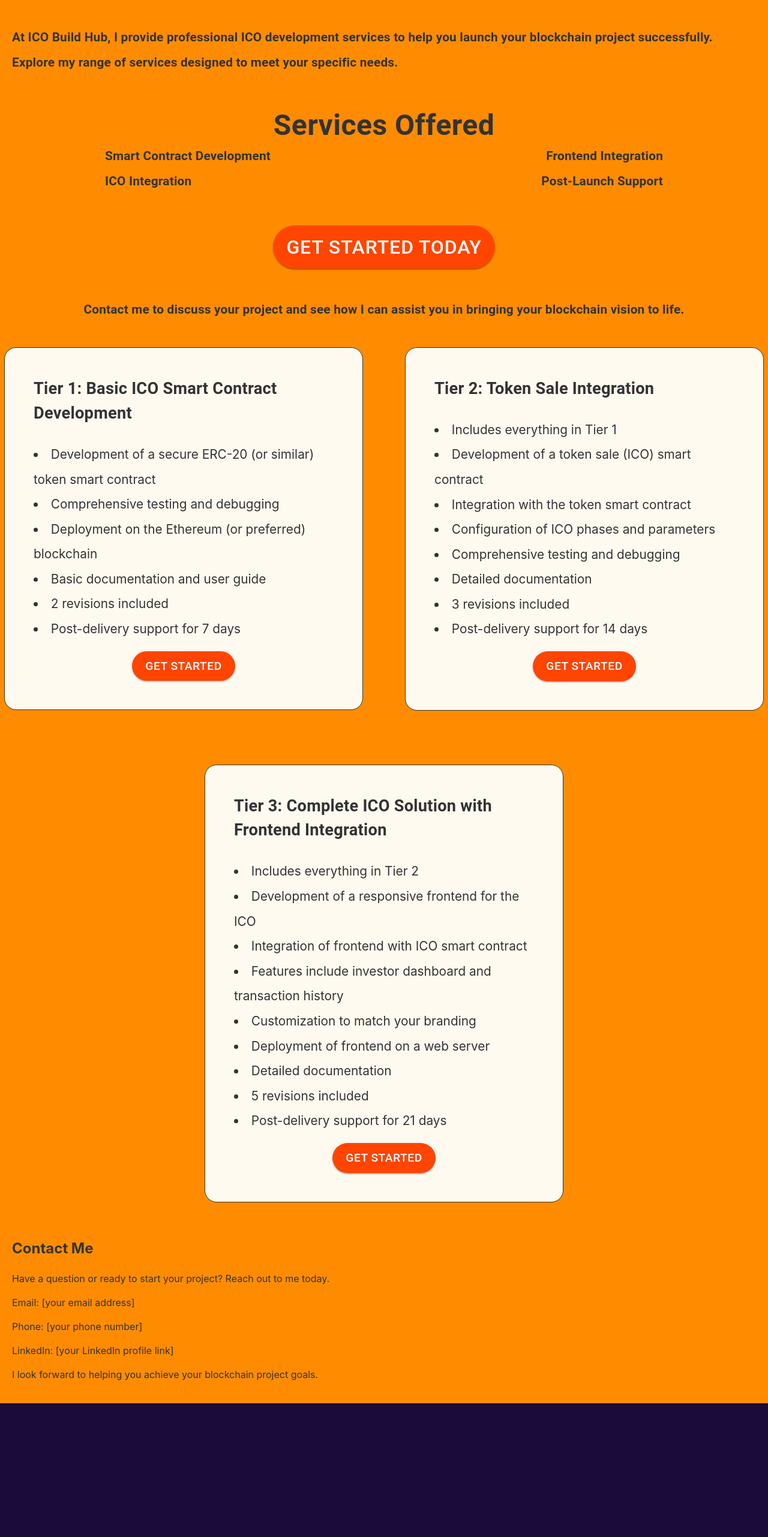
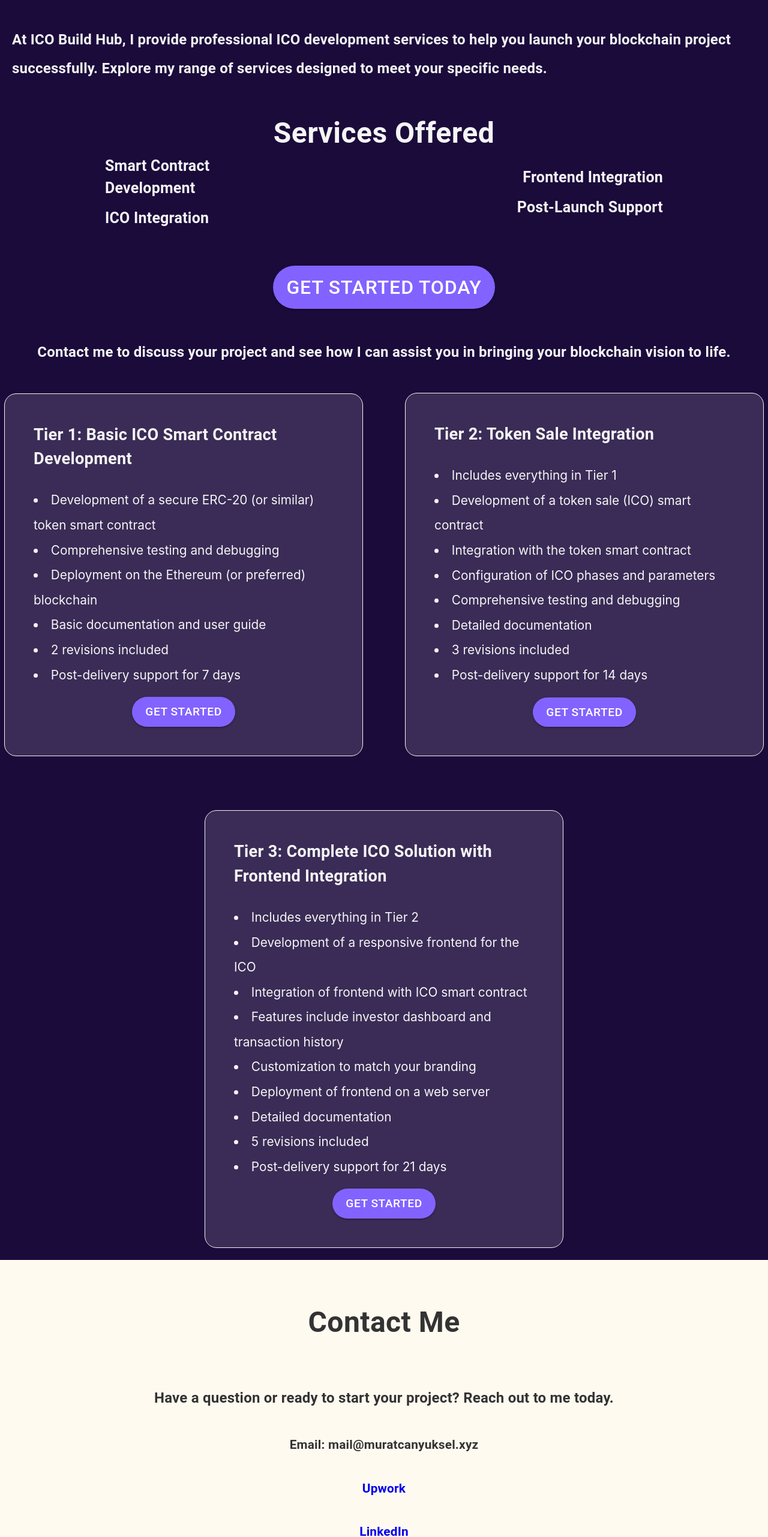
Before and after one commit to muratcan-yuksel/ico-page, a React (Vite) app: page / in a window 1280 px wide. Shown: the part 234-2797 px from the top of the page at 60% size. Before the commit the page ends 2574 px from the top, so only its background shows below. Built offline with nearby package versions, Linux system fonts and the light colour scheme.

Commit message:
changed color back to darker

```diff
--- a/src/components/Contact.jsx
+++ b/src/components/Contact.jsx
@@ -1,20 +1,109 @@
+import { Box, Typography } from "@mui/material";
 import React from "react";
 
 const Contact = () => (
-  <section
-    style={{
+  <Box
+    sx={{
       padding: "20px",
+      display: "flex",
+      flexDirection: "column",
+      justifyContent: "center",
+      alignItems: "center",
+      backgroundColor: "floralwhite",
     }}
     id="contact"
   >
-    <h2>Contact Me</h2>
-    <p>
+    <Typography
+      sx={{
+        color: "#333333",
+        fontSize: {
+          xs: "1.5em",
+          md: "3em",
+        },
+        fontWeight: "bold",
+        margin: "1em 0 0 0",
+        marginBottom: "1em",
+      }}
+    >
+      Contact Me
+    </Typography>
+    <Typography
+      sx={{
+        color: "#333333",
+        fontSize: {
+          xs: "1em",
+          md: "1.5em",
+        },
+        fontWeight: "bold",
+        margin: "1em 0 0 0",
+        marginBottom: "1em",
+      }}
+    >
       Have a question or ready to start your project? Reach out to me today.
-    </p>
-    <p>Email: [your email address]</p>
-    <p>Phone: [your phone number]</p>
-    <p>LinkedIn: [your LinkedIn profile link]</p>
-    <p>I look forward to helping you achieve your blockchain project goals.</p>
-  </section>
+    </Typography>
+    <Typography
+      sx={{
+        color: "#333333",
+        fontSize: {
+          xs: "1em",
+          md: "1.3em",
+        },
+        fontWeight: "bold",
+        margin: "1em 0 0 0",
+        marginBottom: "1em",
+      }}
+    >
+      Email: mail@muratcanyuksel.xyz
+    </Typography>
+    <Typography
+      sx={{
+        color: "#333333",
+        fontSize: {
+          xs: "1em",
+          md: "1.3em",
+        },
+        fontWeight: "bold",
+        margin: "1em 0 0 0",
+        marginBottom: "1em",
+      }}
+    >
+      <a
+        href="https://www.upwork.com/freelancers/~013e02c0111a99e5d5"
+        target="_blank"
+      >
+        Upwork
+      </a>{" "}
+    </Typography>
+    <Typography
+      sx={{
+        color: "#333333",
+        fontSize: {
+          xs: "1em",
+          md: "1.3em",
+        },
+        fontWeight: "bold",
+        margin: "1em 0 0 0",
+        marginBottom: "1em",
+      }}
+    >
+      <a href="https://www.linkedin.com/in/muratcanyuksel/" target="_blank">
+        LinkedIn
+      </a>
+    </Typography>
+    <Typography
+      sx={{
+        color: "#333333",
+        fontSize: {
+          xs: "1em",
+          md: "1.5em",
+        },
+        fontWeight: "bold",
+        margin: "1em 0 0 0",
+        marginBottom: "1em",
+      }}
+    >
+      I look forward to helping you achieve your blockchain project goals.
+    </Typography>
+  </Box>
 );
 export default Contact;
--- a/src/components/Homepage.jsx
+++ b/src/components/Homepage.jsx
@@ -14,7 +14,7 @@ const Homepage = () => (
   >
     <Typography
       sx={{
-        color: "#333333",
+        color: "whitesmoke",
         fontSize: {
           xs: "1.5em",
           md: "3em",
@@ -30,10 +30,10 @@ const Homepage = () => (
       sx={{
         fontSize: {
           xs: "1em",
-          md: "1.3em",
+          md: "1.5em",
         },
+        fontWeight: "bold",
         lineHeight: "2em",
-        fontWeight: "bold",
       }}
     >
       At ICO Build Hub, I provide professional ICO development services to help
@@ -42,7 +42,7 @@ const Homepage = () => (
     </Typography>
     <Typography
       sx={{
-        color: "#333333",
+        color: "whitesmoke",
         fontSize: {
           xs: "1.5em",
           md: "3em",
@@ -85,20 +85,20 @@ const Homepage = () => (
       >
         <Typography
           sx={{
-            fontWeight: "bold",
             width: "50%",
             marginBottom: "0.5em",
-            fontSize: "1em",
+            fontSize: "1.2em",
+            fontWeight: "bold",
           }}
         >
           Smart Contract Development
         </Typography>
         <Typography
           sx={{
-            fontWeight: "bold",
             width: "50%",
             marginBottom: "0.5em",
-            fontSize: "1em",
+            fontSize: "1.2em",
+            fontWeight: "bold",
           }}
         >
           ICO Integration
@@ -120,20 +120,20 @@ const Homepage = () => (
         {" "}
         <Typography
           sx={{
-            fontSize: "1em",
-            fontWeight: "bold",
+            fontSize: "1.2em",
             width: "50%",
             marginBottom: "0.5em",
+            fontWeight: "bold",
           }}
         >
           Frontend Integration
         </Typography>
         <Typography
           sx={{
-            fontSize: "1em",
-            fontWeight: "bold",
+            fontSize: "1.2em",
             width: "50%",
             marginBottom: "0.5em",
+            fontWeight: "bold",
           }}
         >
           Post-Launch Support
@@ -146,11 +146,10 @@ const Homepage = () => (
       size="large"
       sx={{
         borderRadius: 10,
-        backgroundColor: "#FF4500",
+        backgroundColor: "#8263ff",
         color: "white",
         "&:hover": {
           fontWeight: "bold",
-          backgroundColor: "#FF8C00",
         },
         margin: " 1.5em",
         fontSize: {
@@ -165,7 +164,7 @@ const Homepage = () => (
       sx={{
         fontSize: {
           xs: "1em",
-          md: "1.3em",
+          md: "1.5em",
         },
         lineHeight: "2em",
         fontWeight: "bold",
--- a/src/components/Navbar.jsx
+++ b/src/components/Navbar.jsx
@@ -92,11 +92,10 @@ export default function ButtonAppBar() {
               size="large"
               sx={{
                 borderRadius: 10,
-                backgroundColor: "#FF4500",
+                backgroundColor: "#8263ff",
                 color: "white",
                 "&:hover": {
                   fontWeight: "bold",
-                  backgroundColor: "#FF8C00",
                 },
                 margin: "0 20px",
                 fontSize: {
--- a/src/components/Services.jsx
+++ b/src/components/Services.jsx
@@ -75,9 +75,9 @@ const Services = () => (
         <Box
           key={index}
           sx={{
-            bgcolor: "#FFFAF0",
+            bgcolor: "#3a2c56",
             borderRadius: "20px",
-            border: "1px solid #333333",
+            border: "1px solid whitesmoke",
             height: "auto",
             minHeight: {
               xs: "auto",
@@ -98,7 +98,7 @@ const Services = () => (
         >
           <Typography
             sx={{
-              color: "#333333",
+              color: "whitesmoke",
               fontSize: {
                 xs: "1.5em",
                 md: "1.7em",
@@ -137,11 +137,10 @@ const Services = () => (
               size="large"
               sx={{
                 borderRadius: 10,
-                backgroundColor: "#FF4500",
+                backgroundColor: "#8263ff",
                 color: "white",
                 "&:hover": {
                   fontWeight: "bold",
-                  backgroundColor: "#FF8C00",
                 },
                 margin: "0 20px",
                 fontSize: "1.2em",
@@ -155,9 +154,9 @@ const Services = () => (
     </Box>
     <Box
       sx={{
-        bgcolor: "#FFFAF0",
+        bgcolor: "#3a2c56",
         borderRadius: "20px",
-        border: "1px solid #333333",
+        border: "1px solid whitesmoke",
         height: "auto",
         minHeight: "600px",
         marginBottom: "20px",
@@ -175,7 +174,7 @@ const Services = () => (
       {" "}
       <Typography
         sx={{
-          color: "#333333",
+          color: "whitesmoke",
           fontSize: {
             xs: "1.5em",
             md: "1.7em",
@@ -219,11 +218,10 @@ const Services = () => (
           size="large"
           sx={{
             borderRadius: 10,
-            backgroundColor: "#FF4500",
+            backgroundColor: "#8263ff",
             color: "white",
             "&:hover": {
               fontWeight: "bold",
-              backgroundColor: "#FF8C00",
             },
             margin: "0 20px",
             fontSize: "1.2em",
--- a/src/index.css
+++ b/src/index.css
@@ -14,12 +14,7 @@
 }
 
 a {
-  font-weight: 500;
-  color: #646cff;
-  text-decoration: inherit;
-}
-a:hover {
-  color: #535bf2;
+  text-decoration: none;
 }
 
 body {
@@ -28,7 +23,7 @@ body {
   place-items: center;
   min-width: 100vw;
   min-height: 100vh;
-  background-color: #ff8c00;
-  color: #333333;
+  background-color: #1b0b3b;
+  color: whitesmoke;
   overflow-x: hidden;
 }
```
